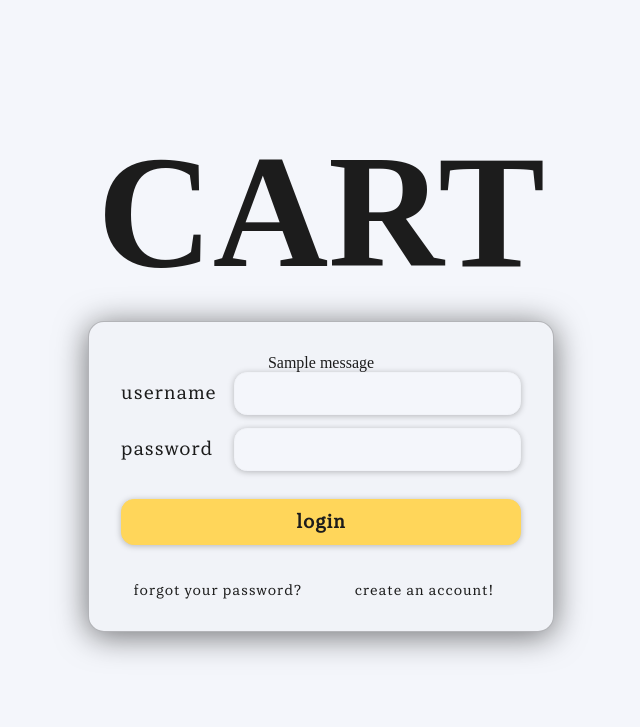
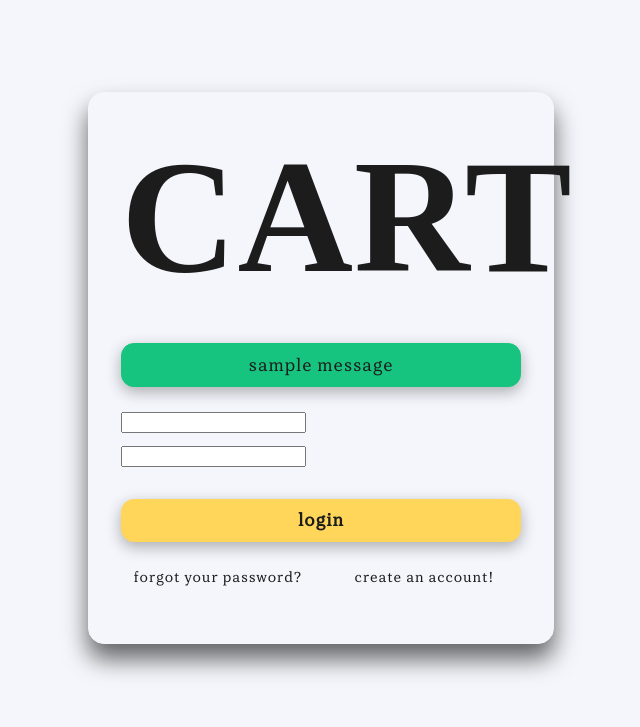
Before and after one commit to JsPako/CART, a Django app: template templates/login.html in a window 1280 px wide. Shown: the top 727 px of the page, without its empty margins (319-959 px from the left). Run offline with Django 3.2, Linux system fonts and the light colour scheme; the template is opened without the code that fills it, so the values that code supplies are empty, except form fields; tables that the repository leaves empty hold one stand-in row (values such as "Sample post"); one stand-in notice (Sample message) is shown; form fields are guessed from the names that the template uses; some web fonts are replaced.

Commit message:
Refactor CSS and Login Page
- CSS files are commented and simplified to remove code duplication.
- CSS files are refactored to make the classes more modular and generic.
- Login Page is updated to use the newly refactored css files.

---COMMIT END---

```diff
--- a/CART/static/css/base.css
+++ b/CART/static/css/base.css
@@ -23,6 +23,9 @@
 }
 
 body {
+    font-family: "TT-Tricks", serif;
+    text-transform: lowercase;
+    text-align: center;
     background-color: var(--background);
     color: var(--text);
 }
@@ -44,6 +47,7 @@ body {
     font-style: normal;
 }
 
+
 /* Configuring the behaviour of scrolling and text scaling for consistency across the website.*/
 html {
     scroll-behavior: smooth;
--- a/CART/static/css/login.css
+++ b/CART/static/css/login.css
@@ -1,181 +1,175 @@
-.center{
+/* Centering behaviour for the main container that encloses all the elements on the page. */
+.center {
     display: flex;
     flex-direction: column;
     justify-content: center;
     align-items: center;
-    text-align: center;
     min-height: 90vh;
 }
-.title-text{
-    text-align: center;
-    font-size: 10rem;
-    font-family: "NinetiesDisplay", serif;
-    margin: 1rem;
+
+/* A visually-elevated form container that encapsulates the logo and the user input elements. */
+.form {
+    width: 100%;
+    max-width: 25rem;
+    padding: 2rem;
+    margin: 2rem;
+    border: 1px solid var(--background);
+    border-radius: 1rem;
+    background: var(--background);
+    box-shadow: 0 15px 25px rgba(0, 0, 0, .6);
 }
 
-.login-form{
-    width: 100%;
-    padding: 2rem 2rem 0 2rem;
-    max-width: 25rem;
-    margin: 0 auto;
-    border-radius: 1rem;
-    background: var(--foreground);
-    box-shadow: 0 4px 32px rgba(0, 0, 0, 0.55);
-    border: 1px solid rgba(0, 0, 0, 0.26);
+/* Adjust the default font to use the selected stylised font family that is required for the logo,
+and adds a margin so that the forms do not get too close to the logo. */
+.title-text {
+    font-family: "NinetiesDisplay", serif;
+    font-size: 10rem;
+    text-transform: uppercase;
+    letter-spacing: 1px;
+    margin: 0 0 1rem 0;
 }
 
-.entry-field {
+/* Field container defines the default genetic style for each element in the form, defining the spacing and alignment.*/
+.field {
     display: flex;
+    box-sizing: border-box;
     align-items: center;
+    width: 100%;
+    max-width: 25rem;
     gap: 0.8rem;
     margin-bottom: 0.8rem;
-    width: 100%;
+    font-family: "TT-Tricks", serif;
+    font-size: 1.1rem;
+    letter-spacing: 1px;
 }
-.entry-field label {
-    min-width: 100px;
+
+/* Entry field adds additional border and text styling for the user input elements present inside the form container.*/
+.entry-field {
+    background: var(--background);
+    border: 1px solid var(--foreground);
+    border-radius: 0.8rem;
+    box-shadow: 0 5px 15px rgba(0, 0, 0, .3);
+    margin: 0;
+    padding: 0.6rem;
     color: var(--text);
-    font-size: 1.2rem;
-    font-family: "TT-Tricks", sans-serif;
-    text-align: left;
+    transition: border 0.2s,
+    transform 0.2s cubic-bezier(.25, 1.5, .5, 1);
+}
+
+/* Animation for the hover and focus states, scaling the field to grab the user's attention.*/
+.entry-field:hover {
+    border: 1px solid var(--secondary);
+    transform: scale(1.04);
+}
+
+.entry-field:focus {
+    border: 1px solid var(--primary);
+    transform: scale(1.02);
+    outline: none;
+}
+
+/* Force safari to style the entry field's placeholder consistently.*/
+.entry-field::placeholder {
+    font-family: "TT-Tricks", serif;
     text-transform: lowercase;
     letter-spacing: 1px;
 }
 
-.entry-field input {
-    flex: 1;
-    color: var(--text);
-    font-size: 1.1rem;
-    font-family: "TT-Tricks", serif;
-    letter-spacing: 1px;
-
+/* Error field uses the same styling as entry field altering the background colour, and centering text.*/
+.error-field {
+    background: var(--error);
+    border: 1px solid var(--error);
+    border-radius: 0.8rem;
+    box-shadow: 0 5px 15px rgba(0, 0, 0, .3);
     padding: 0.6rem;
-    border-radius: 0.8rem;
-    border: 1px solid var(--foreground);
-    background: var(--background);
-    box-shadow: 0 1px 6px rgba(0,0,0,0.25), 0 1px 6px rgba(255,255,255,0.05);
-    transition:
-        border 0.2s,
-        transform 0.2s cubic-bezier(.25,1.5,.5,1);
+    color: #F4F6FB;
+    text-wrap: auto;
+    text-align: center;
+    justify-content: center;
 }
 
-.entry-field input:hover {
+/* Message field uses the same styling as entry field altering the background colour, and centering text.*/
+.message-field {
+    background: var(--primary);
+    border: 1px solid var(--primary);
+    border-radius: 0.8rem;
+    box-shadow: 0 5px 15px rgba(0, 0, 0, .3);
+    padding: 0.6rem;
+    color: #1C1C1C;
+    text-wrap: auto;
+    text-align: center;
+    justify-content: center;
+}
+
+/* Buttons are styled to match the entry field however they use the traffic light primary and secondary colours,
+to inform the user if the button has been pressed or is waiting for input.*/
+.button {
+    background: var(--secondary);
     border: 1px solid var(--secondary);
+    border-radius: 0.8rem;
+    box-shadow: 0 5px 15px rgba(0, 0, 0, .3);
+    padding: 0.6rem;
+    color: #1C1C1C;
+    text-align: center;
+    justify-content: center;
+    font-weight: bold;
+    outline: none;
+    margin-top: 1.2rem;
+    transition: background 0.2s, border 0.2s,
+    transform 0.2s cubic-bezier(.25, 1.5, .5, 1);
+}
+
+/* Button animation for the hover and focus states, scaling the button to grab the user's attention,
+and changing colour to inform the user that the button was selected either through tab or press.*/
+.button:hover {
     transform: scale(1.04);
 }
 
-.entry-field input:focus {
+.button:focus {
+    background: var(--primary);
     border: 1px solid var(--primary);
-    transform: scale(1.04);
+    transform: scale(1.02);
     outline: none;
 }
 
-.login-button{
-    flex: 1;
-    color: #1C1C1C;
-    font-weight: bold;
-    font-size: 1.2rem;
-    font-family: "TT-Tricks", serif;
-    letter-spacing: 1px;
-    outline: none;
-    margin-top: 1rem;
-    padding: 0.6rem;
-    border-radius: 0.8rem;
-    background: var(--secondary);
-    box-shadow: 0 1px 6px rgba(0,0,0,0.25), 0 1px 6px rgba(255,255,255,0.05);
-    border: 1px solid var(--secondary);
-    transition:
-        background 0.2s,
-        border 0.2s,
-        transform 0.2s cubic-bezier(.25,1.5,.5,1);
+/* Redirection links to other parts of the website with the links being automatically centered within the field container.*/
+.link {
+    justify-content: center;
 }
 
-.login-button:hover {
-    background: var(--primary);
-    border: 1px solid var(--primary);
-    transform: scale(1.04);
+/* The hyperlinks are stylised to remove the default behaviour of the blue and the purple colour,
+with the same hover animation to match the button and entry field.*/
+.link a {
+    display: inline-block;
+    text-decoration: none;
+    color: var(--text);
+    font-size: 0.9rem;
+    transition: transform 0.2s cubic-bezier(.25, 1.5, .5, 1);
 }
 
-.login-button:focus {
-    background:var(--primary);
-    border: 1px solid var(--primary);
-    outline: none;
-}
-
-.error-form{
-    margin-top: 2rem;
-    padding: 0.5rem;
-    opacity: 0;
-    border-radius: 1rem;
-    background: var(--error);
-    max-width: 25rem;
-    box-shadow: 0 1px 6px rgba(0,0,0,0.25);
-}
-
-.error-form.show {
-    opacity: 1;
-}
-
-.error-field {
-    display: flex;
-    align-items: center;
-    gap: 0.8rem;
-    color: #F4F6FB;
-    font-size: 1.1rem;
-    font-family: "TT-Tricks", sans-serif;
-    letter-spacing: 1px;
-    text-wrap: auto;
-    text-align: center;
-}
-
-.link-field{
-    display: flex;
-    align-items: center;
-    gap: 0.8rem;
-    margin-bottom: 2rem;
-}
-
-.link {
-    flex: 1;
-    margin-top: 1.5rem;
-}
-.link a{
-    display: inline-block;
-    text-decoration: none;
-    text-align: center;
-    color: var(--text);
-    font-size: 0.9rem;
-    font-family: "TT-Tricks", sans-serif;
-    text-transform: lowercase;
-    letter-spacing: 1px;
-    transition: transform 0.2s cubic-bezier(.25,1.5,.5,1);
-}
-
-.link a:hover{
-    color: var(--primary);
+.link a:hover {
+    color: var(--secondary);
     transform: scale(1.04);
 }
 
 .link a:focus {
     color: var(--primary);
-    transform: scale(1.04);
+    transform: scale(1.02);
 }
 
+/* Mobile and Tablet scaling with the only requirements the horizontal scrollbar being hidden,
+and the logo being scaled down to match the smaller screens better,
+and finally the form container is resized to better fit.*/
 @media (max-width: 500px) {
-    body{
-        overflow: hidden;
+    body {
+        overflow-x: hidden;
     }
-    .title-text{
-        font-size: 8rem;
+
+    .title-text {
+        font-size: 25cqw;
     }
-    .login-form {
+
+    .form {
         max-width: 60vw;
     }
-    .entry-field {
-        flex-direction: column;
-    }
-    .entry-field input, .login-button, .link-field {
-        width: 100%;
-        max-width: 100%;
-        box-sizing: border-box;
-    }
 }
--- a/templates/login.html
+++ b/templates/login.html
@@ -35,12 +35,13 @@
 <!--The main container is centered vertically and horizontally,
 this container contains all the parts that make up the login page.-->
 <div class="center">
-    <!--The first part of the login page is the logo which is a heading with a stylised font.-->
-    <h1 class="title-text">CART</h1>
 
-    <!--The second part of the login page is the container that contains the login form,
+    <!--The login page is the container that contains the logo followed by the login form,
     and the links for password resets, and creation of new accounts.-->
-    <div class="login-form">
+    <div class="form">
+        <!--The first part of the login form is the logo which is a heading with a stylised font.-->
+        <h1 class="title-text">CART</h1>
+
         <form method="post">
             <!--Prevention of cross site request forgery attacks.-->
             {% csrf_token %}
@@ -48,44 +49,42 @@ this container contains all the parts that make up the login page.-->
             <!--Hidden container which becomes visible to users when messages are detected on the login form.
             The messages inform the user that a new account was created or that their password was successfully reset.-->
             {% if messages %}
-                <div class="message-form show">
+                <div class="field">
                     {% for message in messages %}
-                        <span class="message-field">{{ message }}</span>
+                        <p class="field message-field">{{ message }}</p>
+                    {% endfor %}
+                </div>
+            {% endif %}
+
+            <!--Hidden container which becomes visible to users when errors are detected on the login form.
+            The error messages are defined in forms.py, for invalid username or password, and for deactivated accounts.-->
+            {% if form.is_bound and form.non_field_errors %}
+                <div class="field">
+                    {% for error in form.non_field_errors %}
+                        <p class="field error-field">{{ error }}</p>
                     {% endfor %}
                 </div>
             {% endif %}
 
             <!--Containers with the required user input for account login.-->
-            <div class="entry-field">
-                {{ form.username.label_tag }}
+            <div class="field">
                 {{ form.username }}
             </div>
-            <div class="entry-field">
-                {{ form.password.label_tag }}
+            <div class="field">
                 {{ form.password }}
             </div>
 
-            <!--Hidden container which becomes visible to users when errors are detected on the login form.
-            The error messages are defined in forms.py, for invalid username or password, and for deactivated accounts.-->
-            {% if form.is_bound and form.non_field_errors %}
-                <div class="error-form show">
-                    {% for error in form.non_field_errors %}
-                        <span class="error-field">{{ error }}</span>
-                    {% endfor %}
-                </div>
-            {% endif %}
-
             <!--Container with the login button which submits the form for django authentication.-->
-            <div class="entry-field">
-                <button class="login-button" type="submit">login</button>
+            <div class="field">
+                <button class="field button" type="submit">login</button>
             </div>
 
             <!--Container with two redirection links for resetting passwords, and for creating a new account.-->
-            <div class="link-field">
-                <div class="link">
+            <div class="field">
+                <div class="field link">
                     <a href="{% url 'password_reset' %}">forgot your password?</a>
                 </div>
-                <div class="link">
+                <div class="field link">
                     <a href="{% url 'register' %}">create an account!</a>
                 </div>
             </div>
```
